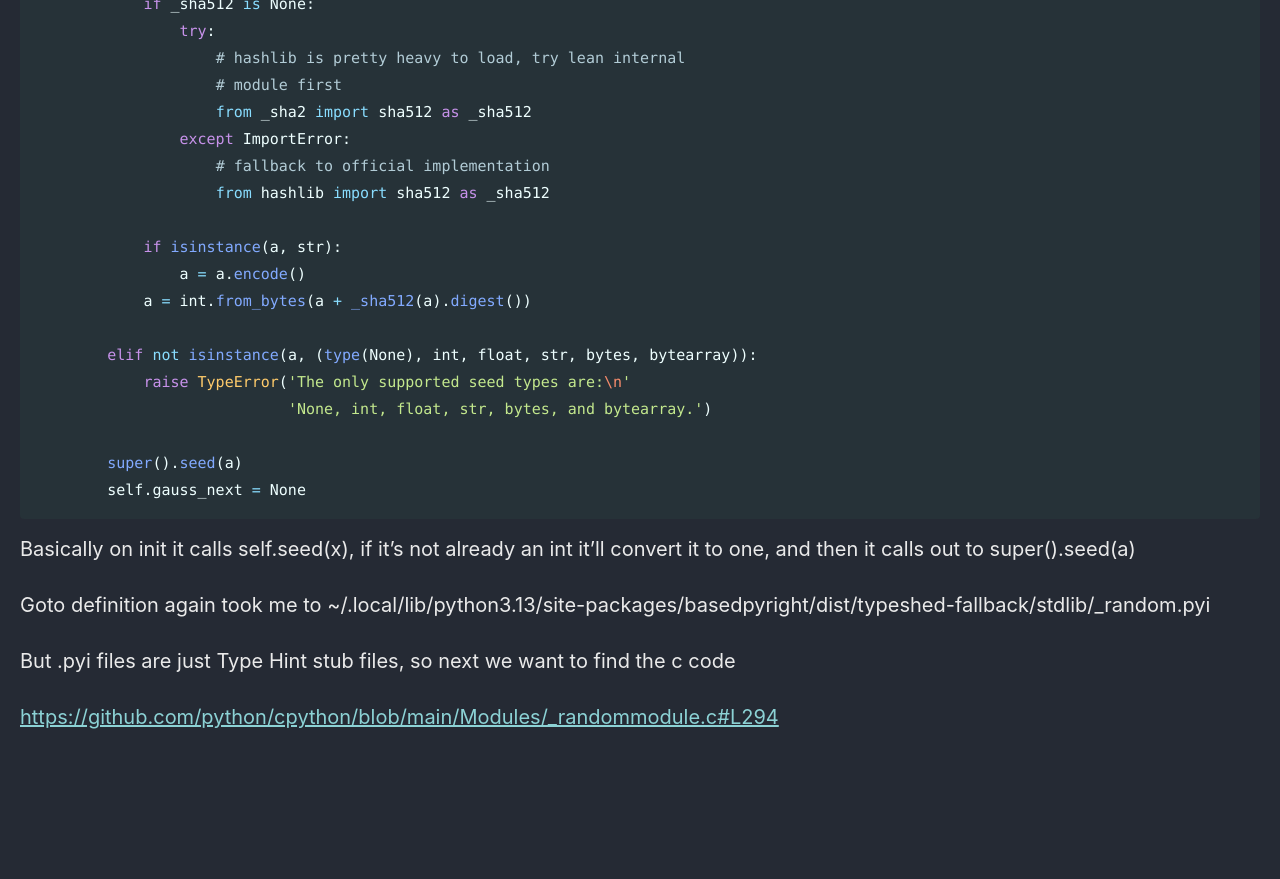
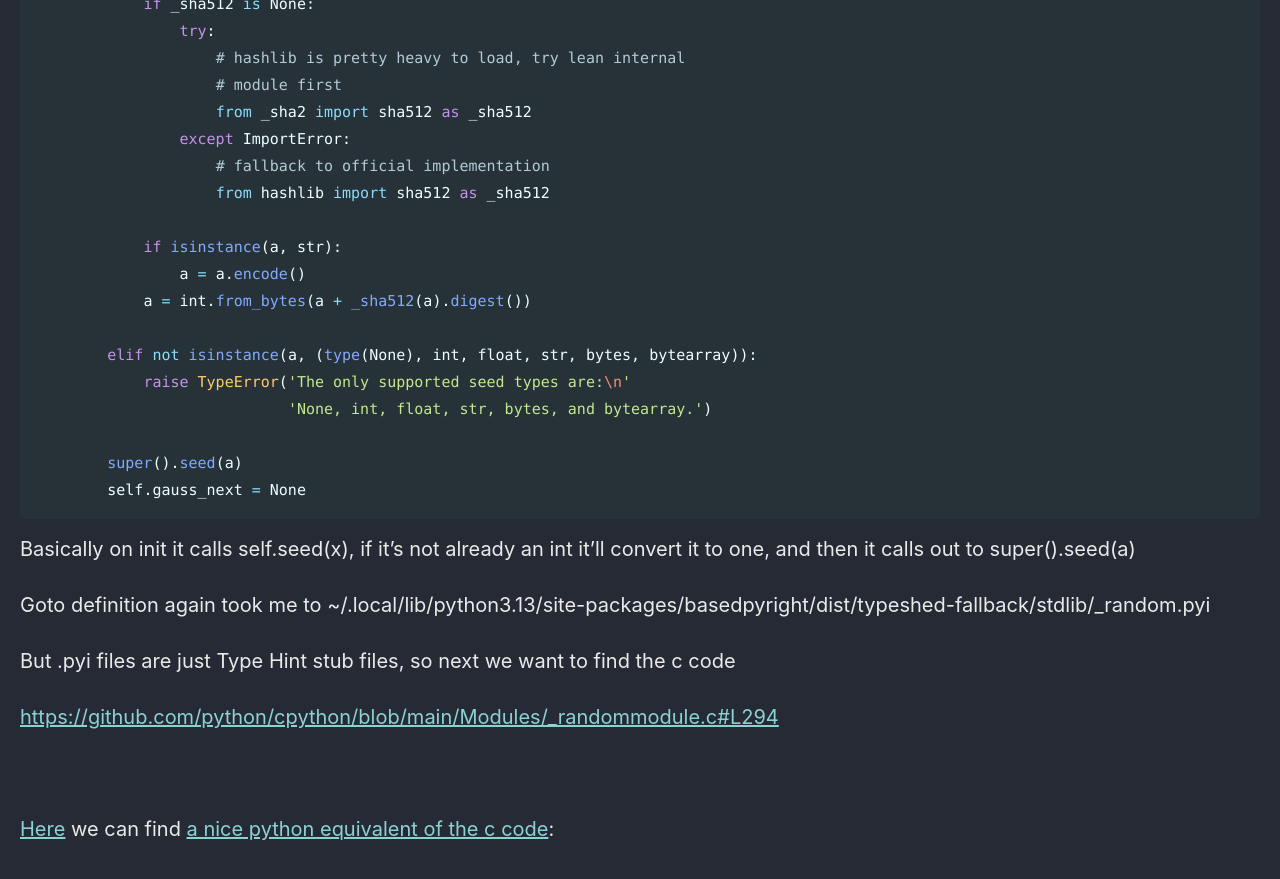
Before and after one commit to Connor-McCartney/Connor-McCartney.github.io, a Jekyll site: the page built from _pages/cryptography/other/PythonRandomandMersenneTwisters.md, in a window 1280 px wide and 900 px high, scrolled down 1682 px. Shown: the top 879 px of the window. Built offline with Jekyll 4.4.1, drawn with Linux system fonts in a browser that asks for light colours; cached includes are drawn as plain includes; before the commit the page ends 2470 px from its top, so only the background shows below that.

Commit message:
Update PythonRandomandMersenneTwisters.md

```diff
--- a/_pages/cryptography/other/PythonRandomandMersenneTwisters.md
+++ b/_pages/cryptography/other/PythonRandomandMersenneTwisters.md
@@ -92,3 +92,10 @@ Goto definition again took me to ~/.local/lib/python3.13/site-packages/basedpyri
 But .pyi files are just Type Hint stub files, so next we want to find the c code
 
 <https://github.com/python/cpython/blob/main/Modules/_randommodule.c#L294>
+
+
+
+<br>
+
+
+[Here](https://soon.haari.me/hammingdiet/) we can find [a nice python equivalent of the c code](https://github.com/soon-haari/my-ctf-challenges/blob/main/2025-hammingdiet/solve/state2seed.py#L5):
```
